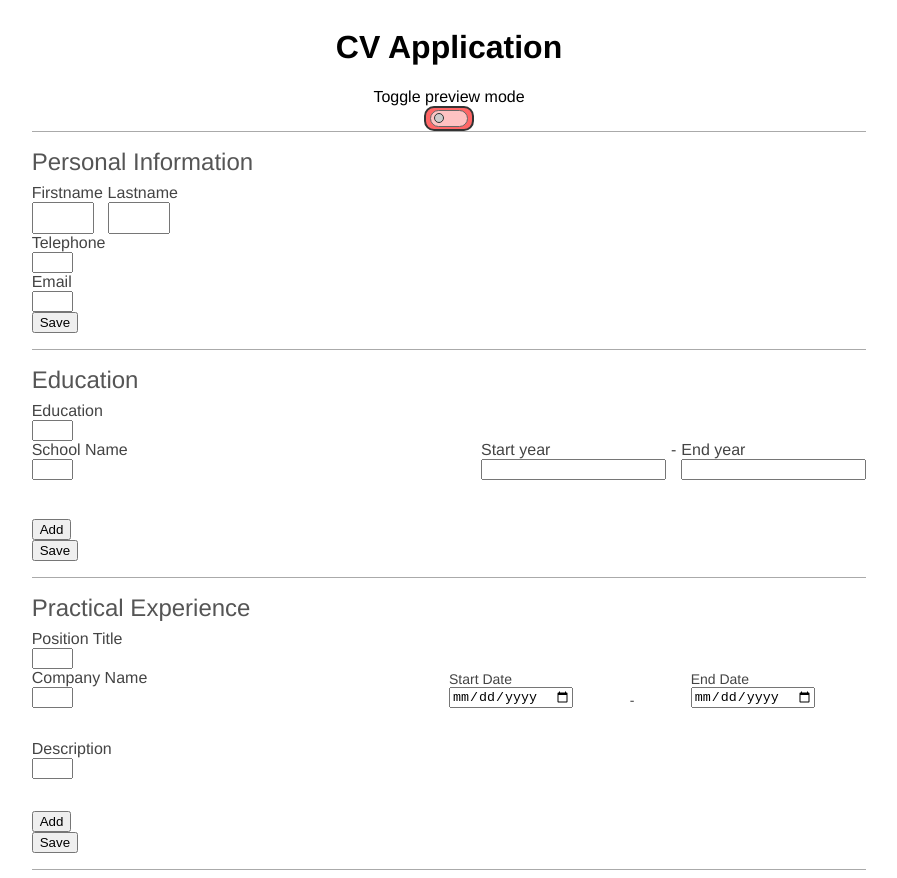
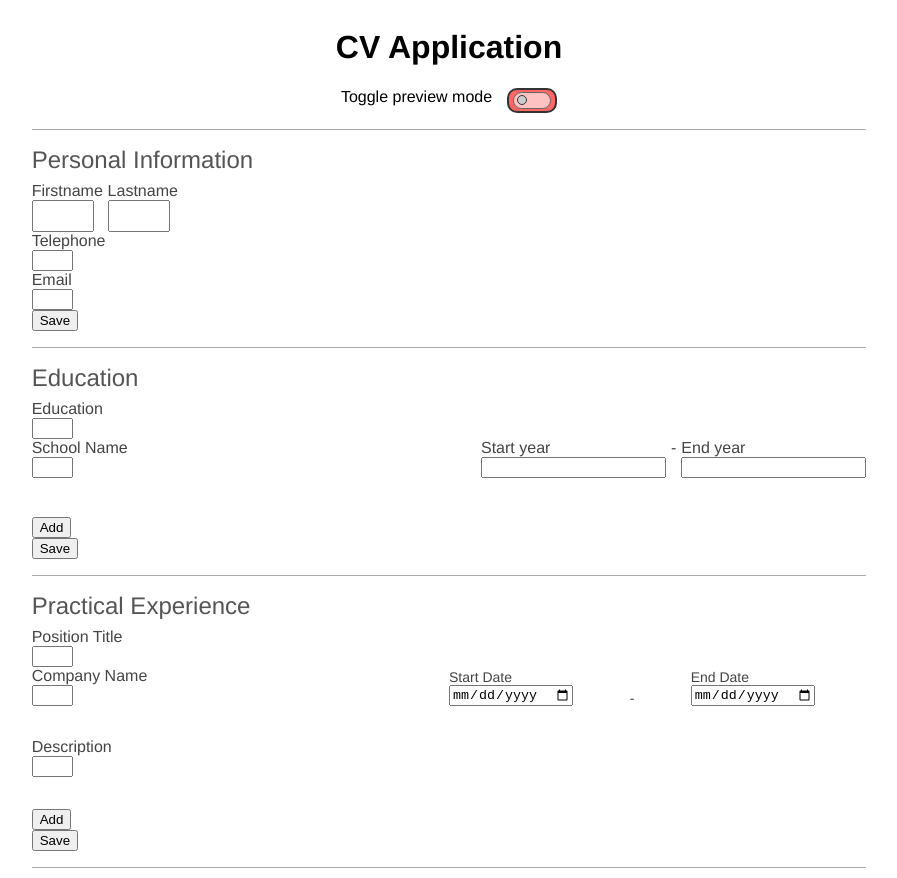
Before and after one commit to JSHC/odin-cvproject, a React (Create React App) app: page / in a window 1280 px wide. Shown: the whole page, without its empty margins (191-1088 px from the left). Built offline with nearby package versions, Linux system fonts and the light colour scheme.

Commit message:
Add separate div container for toggle button and text

```diff
--- a/src/App.js
+++ b/src/App.js
@@ -24,12 +24,14 @@ class App extends React.Component {
     return (
       <div className="app">
       <h1>CV Application</h1>
-      <label>
-      Toggle preview mode
-      </label>
-      <ToggleButton
-        previewEnabled={this.state.previewEnabled}
-        onToggleChanged={this.onTogglePreviewClicked} />
+      <div className='preview-container'>
+        <span>
+        Toggle preview mode
+        </span>
+        <ToggleButton
+          previewEnabled={this.state.previewEnabled}
+          onToggleChanged={this.onTogglePreviewClicked} />
+        </div>
         <div className="cv-container">
           <PersonalInfoSection previewEnabled={this.state.previewEnabled}/>
           <EducationSection previewEnabled={this.state.previewEnabled}/>
--- a/src/styles/App.css
+++ b/src/styles/App.css
@@ -3,3 +3,10 @@
     justify-items: center;
     font-family: Helvetica, Arial, sens-serif;
 }
+
+.preview-container {
+    display: grid;
+    grid-template-columns: auto auto;
+    gap: 15px;
+    margin-bottom: 1rem;
+}
```
